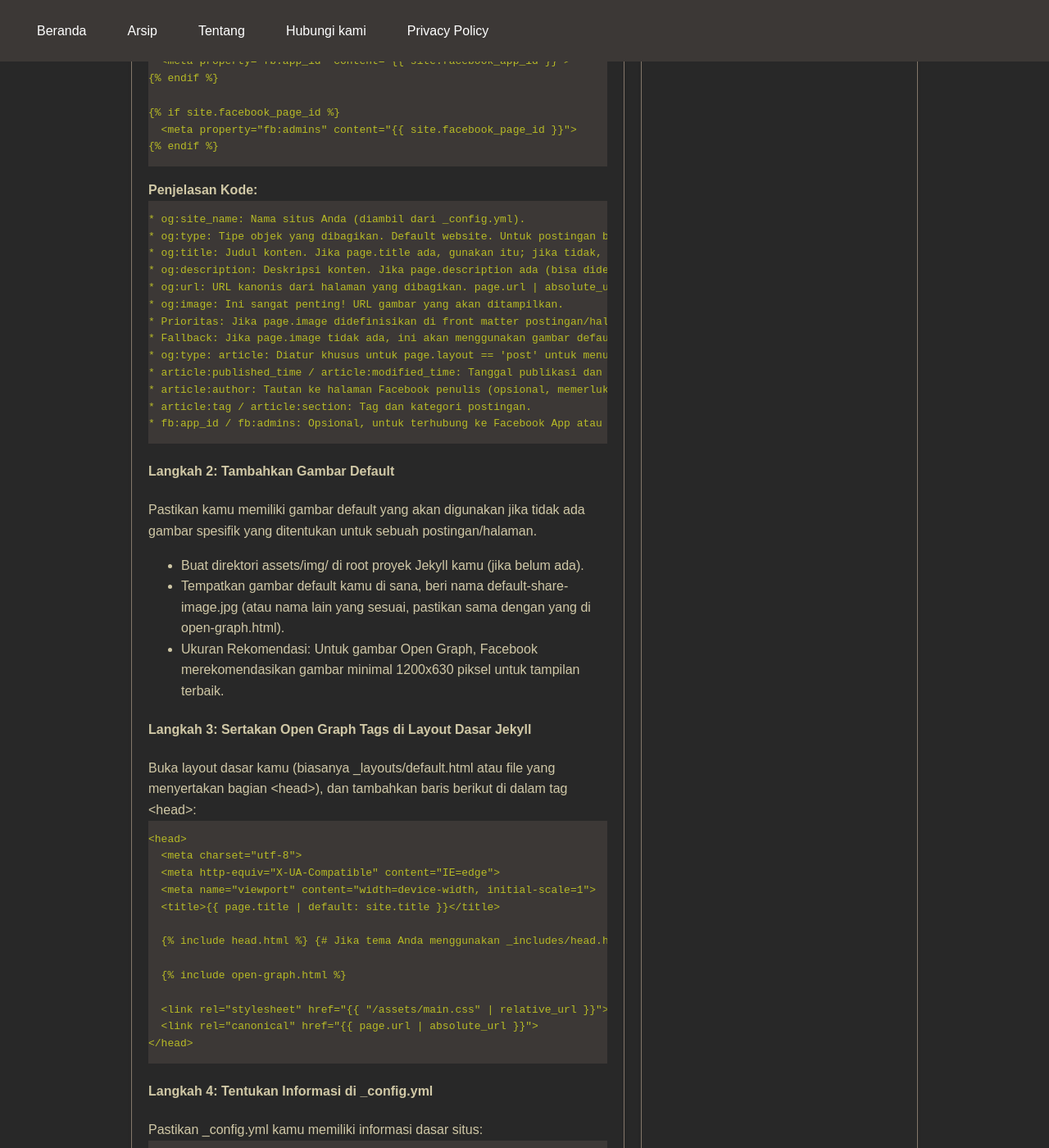
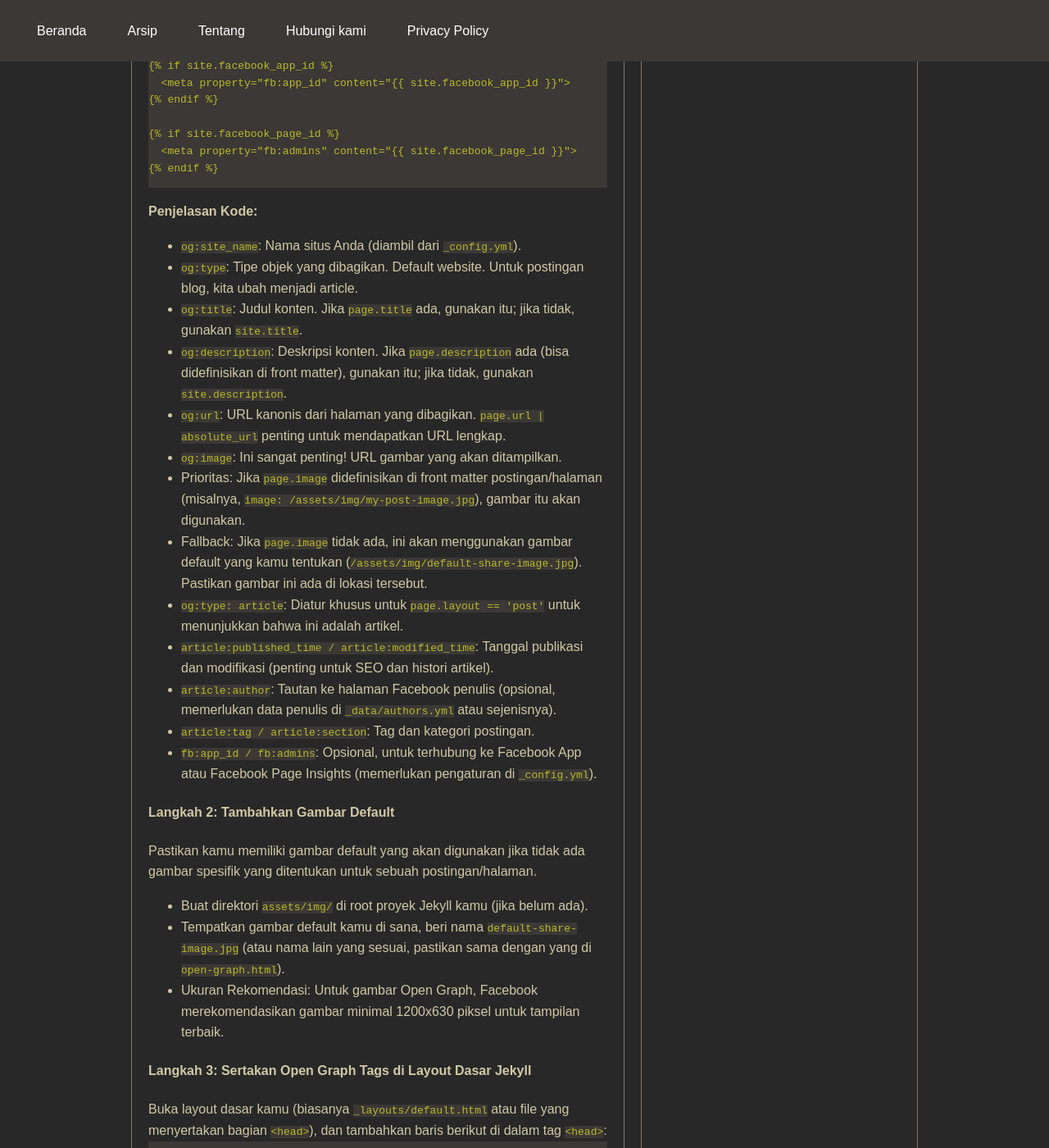
Before and after one commit to x-qmo/x-qmo.github.io, a Jekyll site: the page built from _posts/2025-05-25-open-graph-meta-facebook-di-jekyll.md, in a window 1280 px wide and 1400 px high, scrolled down 2232 px. Shown: the whole window at 82% size. Built offline with Jekyll 4.4.1, drawn with Linux system fonts in a browser that asks for light colours; comment, search, counter and statistics services are not loaded; some of the changed lines change nothing that is shown; some of the changed text lies outside the part shown.

Commit message:
Update 2025-05-25-open-graph-meta-facebook-di-jekyll.md

````diff
--- a/_posts/2025-05-25-open-graph-meta-facebook-di-jekyll.md
+++ b/_posts/2025-05-25-open-graph-meta-facebook-di-jekyll.md
@@ -21,11 +21,11 @@ Ini akan memastikan tampilan yang konsisten dan menarik dengan judul, deskripsi,
 
 ### Langkah-langkah Memasang Open Graph Facebook di Jekyll:
 
-Kita akan membuat include terpisah untuk Open Graph tags dan menyertakannya di bagian <head> dari layout kamu.
+Kita akan membuat include terpisah untuk Open Graph tags dan menyertakannya di bagian `<head>` dari layout kamu.
 
 #### Langkah 1: Buat File Include untuk Open Graph Tags
 
-Buat file baru di direktori _includes kamu, misalnya _includes/open-graph.html.
+Buat file baru di direktori `_includes kamu`, misalnya `_includes/open-graph.html`.
 
 {% raw %}
 ```
@@ -75,35 +75,33 @@ Buat file baru di direktori _includes kamu, misalnya _includes/open-graph.html.
 {% endraw %}
 
 **Penjelasan Kode:**
-{% raw %}
-```
-* og:site_name: Nama situs Anda (diambil dari _config.yml).
-* og:type: Tipe objek yang dibagikan. Default website. Untuk postingan blog, kita ubah menjadi article.
-* og:title: Judul konten. Jika page.title ada, gunakan itu; jika tidak, gunakan site.title.
-* og:description: Deskripsi konten. Jika page.description ada (bisa didefinisikan di front matter), gunakan itu; jika tidak, gunakan site.description.
-* og:url: URL kanonis dari halaman yang dibagikan. page.url | absolute_url penting untuk mendapatkan URL lengkap.
-* og:image: Ini sangat penting! URL gambar yang akan ditampilkan.
-* Prioritas: Jika page.image didefinisikan di front matter postingan/halaman (misalnya, image: /assets/img/my-post-image.jpg), gambar itu akan digunakan.
-* Fallback: Jika page.image tidak ada, ini akan menggunakan gambar default yang kamu tentukan (/assets/img/default-share-image.jpg). Pastikan gambar ini ada di lokasi tersebut.
-* og:type: article: Diatur khusus untuk page.layout == 'post' untuk menunjukkan bahwa ini adalah artikel.
-* article:published_time / article:modified_time: Tanggal publikasi dan modifikasi (penting untuk SEO dan histori artikel).
-* article:author: Tautan ke halaman Facebook penulis (opsional, memerlukan data penulis di _data/authors.yml atau sejenisnya).
-* article:tag / article:section: Tag dan kategori postingan.
-* fb:app_id / fb:admins: Opsional, untuk terhubung ke Facebook App atau Facebook Page Insights (memerlukan pengaturan di _config.yml).
-```
-{% endraw %}
+
+* `og:site_name`: Nama situs Anda (diambil dari `_config.yml`).
+* `og:type`: Tipe objek yang dibagikan. Default website. Untuk postingan blog, kita ubah menjadi article.
+* `og:title`: Judul konten. Jika `page.title` ada, gunakan itu; jika tidak, gunakan `site.title`.
+* `og:description`: Deskripsi konten. Jika `page.description` ada (bisa didefinisikan di front matter), gunakan itu; jika tidak, gunakan `site.description`.
+* `og:url`: URL kanonis dari halaman yang dibagikan. `page.url | absolute_url` penting untuk mendapatkan URL lengkap.
+* `og:image`: Ini sangat penting! URL gambar yang akan ditampilkan.
+* Prioritas: Jika `page.image` didefinisikan di front matter postingan/halaman (misalnya, `image: /assets/img/my-post-image.jpg`), gambar itu akan digunakan.
+* Fallback: Jika `page.image` tidak ada, ini akan menggunakan gambar default yang kamu tentukan (`/assets/img/default-share-image.jpg`). Pastikan gambar ini ada di lokasi tersebut.
+* `og:type: article`: Diatur khusus untuk `page.layout == 'post'` untuk menunjukkan bahwa ini adalah artikel.
+* `article:published_time / article:modified_time`: Tanggal publikasi dan modifikasi (penting untuk SEO dan histori artikel).
+* `article:author`: Tautan ke halaman Facebook penulis (opsional, memerlukan data penulis di `_data/authors.yml` atau sejenisnya).
+* `article:tag / article:section`: Tag dan kategori postingan.
+* `fb:app_id / fb:admins`: Opsional, untuk terhubung ke Facebook App atau Facebook Page Insights (memerlukan pengaturan di `_config.yml`).
+
 
 #### Langkah 2: Tambahkan Gambar Default
 
 Pastikan kamu memiliki gambar default yang akan digunakan jika tidak ada gambar spesifik yang ditentukan untuk sebuah postingan/halaman.
 
-* Buat direktori assets/img/ di root proyek Jekyll kamu (jika belum ada).
-* Tempatkan gambar default kamu di sana, beri nama default-share-image.jpg (atau nama lain yang sesuai, pastikan sama dengan yang di open-graph.html).
+* Buat direktori `assets/img/` di root proyek Jekyll kamu (jika belum ada).
+* Tempatkan gambar default kamu di sana, beri nama `default-share-image.jpg` (atau nama lain yang sesuai, pastikan sama dengan yang di `open-graph.html`).
 * Ukuran Rekomendasi: Untuk gambar Open Graph, Facebook merekomendasikan gambar minimal 1200x630 piksel untuk tampilan terbaik.
 
 #### Langkah 3: Sertakan Open Graph Tags di Layout Dasar Jekyll
 
-Buka layout dasar kamu (biasanya _layouts/default.html atau file yang menyertakan bagian <head>), dan tambahkan baris berikut di dalam tag <head>:
+Buka layout dasar kamu (biasanya `_layouts/default.html` atau file yang menyertakan bagian `<head>`), dan tambahkan baris berikut di dalam tag `<head>`:
 
 {% raw %}
 ```
@@ -125,7 +123,7 @@ Buka layout dasar kamu (biasanya _layouts/default.html atau file yang menyertaka
 
 #### Langkah 4: Tentukan Informasi di _config.yml
 
-Pastikan _config.yml kamu memiliki informasi dasar situs:
+Pastikan `_config.yml` kamu memiliki informasi dasar situs:
 
 {% raw %}
 ```
@@ -142,7 +140,7 @@ lang: id # Bahasa situs
 ```
 {% endraw %}
 
-Penting: Atur url di _config.yml ke URL domain lengkap situs kamu, termasuk https://.
+Penting: Atur url di `_config.yml` ke URL domain lengkap situs kamu, termasuk `https://`.
 
 #### Langkah 5: Tambahkan Data ke Front Matter Postingan/Halaman (Opsional tapi Direkomendasikan)
 
@@ -165,7 +163,7 @@ Konten postingan Anda di sini...
 ```
 {% endraw %}
 
-Dengan cara ini, page.title, page.description, dan page.image akan digunakan secara spesifik untuk postingan tersebut. Jika tidak ada, fallback ke site.title, site.description, dan default-share-image.jpg akan digunakan.
+Dengan cara ini, `page.title`, `page.description`, dan `page.image` akan digunakan secara spesifik untuk postingan tersebut. Jika tidak ada, fallback ke `site.title`, `site.description`, dan `default-share-image`.jpg akan digunakan.
 
 ## Menguji Open Graph Tags Anda:
 
````
